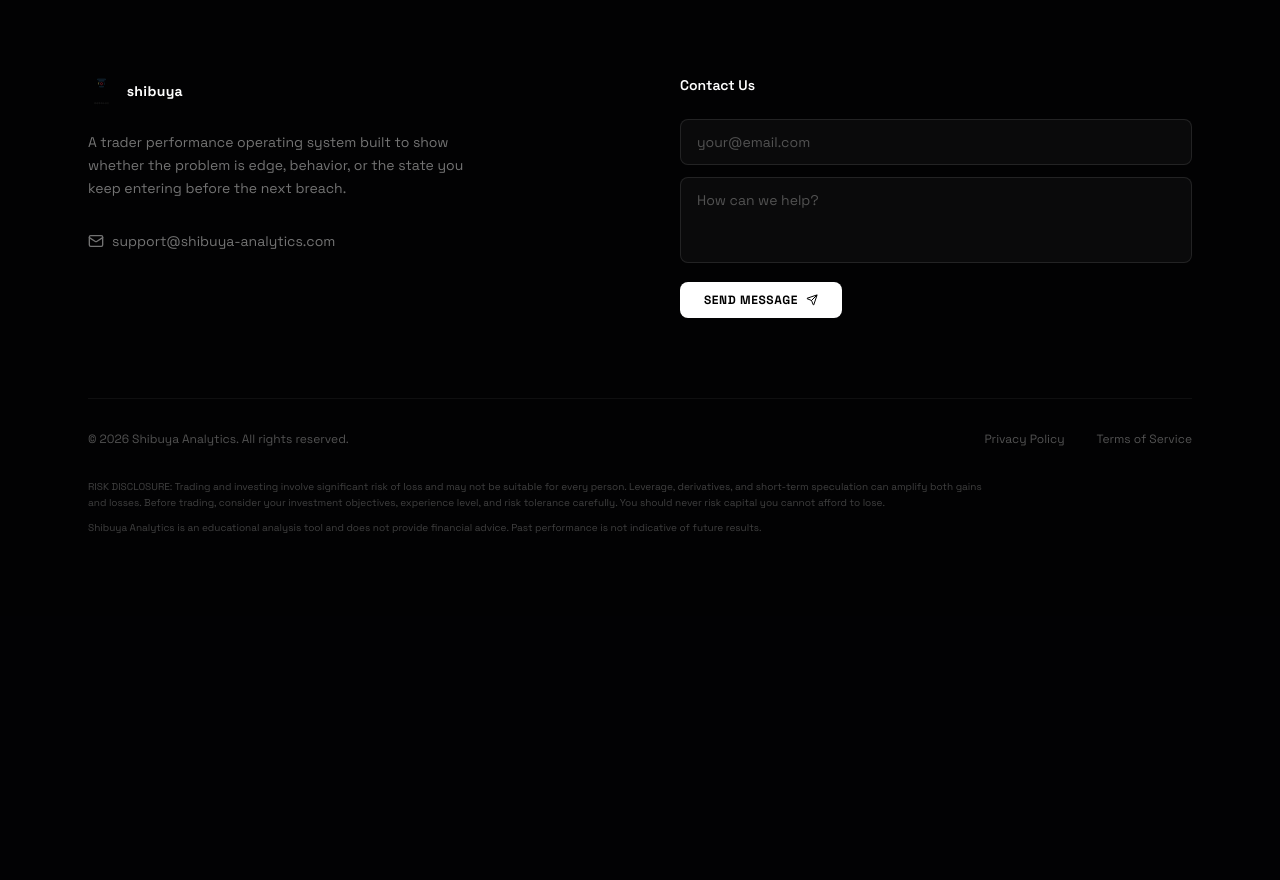
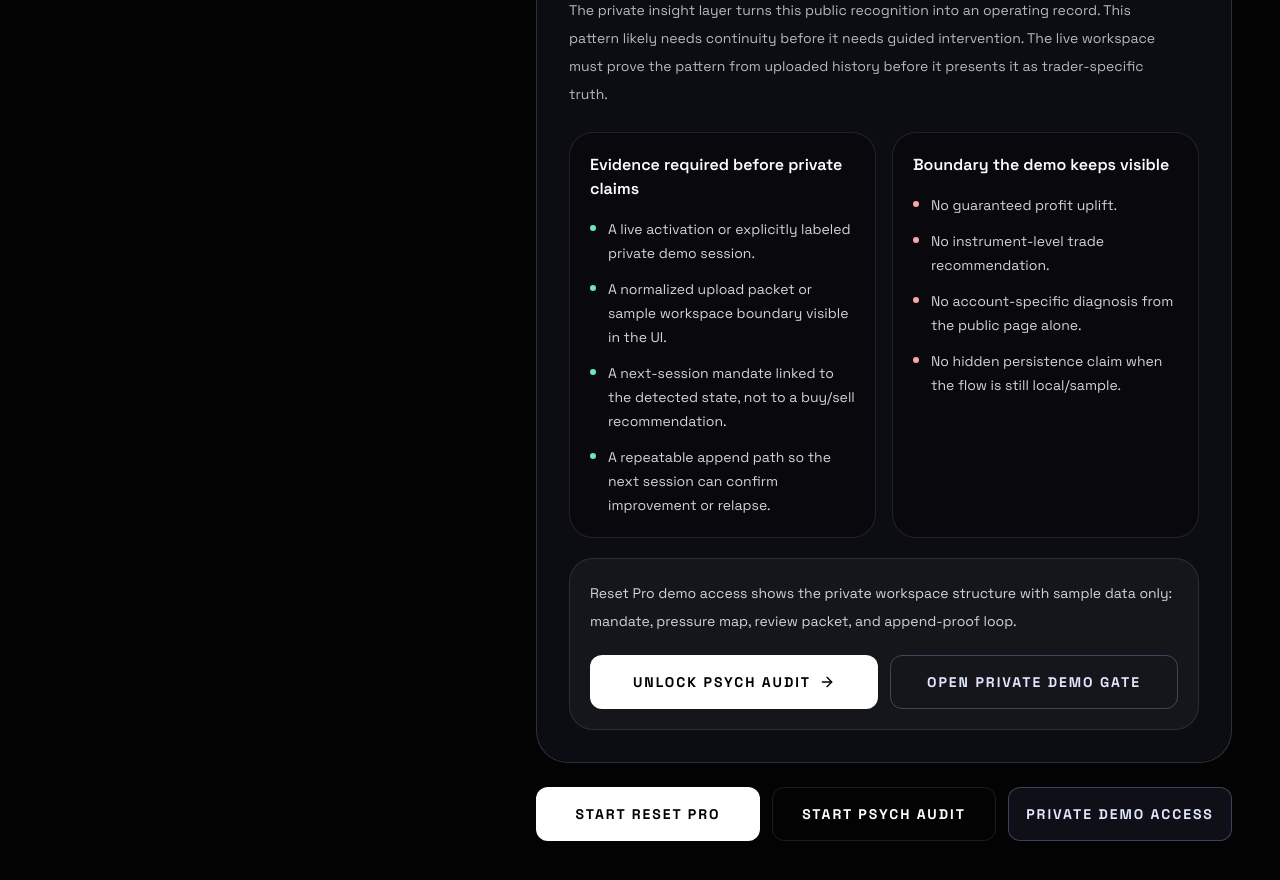
Before and after one commit to juninhogaucho/shibuya-analytics, a React (Vite) app: page /report/1 in a window 1280 px wide. Shown: the part 2900-3780 px from the top of the page. Before the commit the page ends 3516 px from the top, so only its background shows below. Built offline with nearby package versions, Linux system fonts and the light colour scheme; no server answers.

Commit message:
Add Shibuya private insight gate

```diff
--- a/src/lib/storyExperience.ts
+++ b/src/lib/storyExperience.ts
@@ -61,6 +61,15 @@ export interface RecommendedProductPath {
   cta: string
 }
 
+export interface PrivateInsightGate {
+  headline: string
+  body: string
+  primaryUnlock: string
+  demoPromise: string
+  evidenceRequired: string[]
+  refusesToClaim: string[]
+}
+
 export interface FreeReportPreview {
   reportId: string
   archetype: TraderArchetype
@@ -78,6 +87,7 @@ export interface FreeReportPreview {
     title: string
     body: string
   }>
+  privateInsightGate: PrivateInsightGate
   conversionLine: string
 }
 
@@ -530,8 +540,50 @@ export function buildFreeReportPreview(params: {
         body: 'How the fingerprint changes across repeated uploads instead of one isolated diagnosis.',
       },
     ],
+    privateInsightGate: buildPrivateInsightGate(archetype.id, dominantAxis.id, recommendedPath),
     conversionLine: `${recommendedPath.body} Unlock the live workspace when you want uploads, report artifacts, mandate history, and Reset Pro review state to persist.`,
   }
+}
+
+function buildPrivateInsightGate(
+  archetypeId: StoryArchetypeId,
+  axisId: FingerprintAxisId,
+  path: RecommendedProductPath,
+): PrivateInsightGate {
+  return {
+    headline: inferPrivateInsightHeadline(archetypeId, axisId),
+    body: `The private insight layer turns this public recognition into an operating record. ${path.body} The live workspace must prove the pattern from uploaded history before it presents it as trader-specific truth.`,
+    primaryUnlock: path.label,
+    demoPromise: 'Reset Pro demo access shows the private workspace structure with sample data only: mandate, pressure map, review packet, and append-proof loop.',
+    evidenceRequired: [
+      'A live activation or explicitly labeled private demo session.',
+      'A normalized upload packet or sample workspace boundary visible in the UI.',
+      'A next-session mandate linked to the detected state, not to a buy/sell recommendation.',
+      'A repeatable append path so the next session can confirm improvement or relapse.',
+    ],
+    refusesToClaim: [
+      'No guaranteed profit uplift.',
+      'No instrument-level trade recommendation.',
+      'No account-specific diagnosis from the public page alone.',
+      'No hidden persistence claim when the flow is still local/sample.',
+    ],
+  }
+}
+
+function inferPrivateInsightHeadline(archetypeId: StoryArchetypeId, axisId: FingerprintAxisId): string {
+  if (archetypeId === 'priya' || axisId === 'drawdown_pressure') {
+    return 'The private layer tests whether pressure changes the account before the breach.'
+  }
+
+  if (archetypeId === 'marco' || axisId === 'edge_decay') {
+    return 'The private layer separates real edge decay from ordinary variance.'
+  }
+
+  if (axisId === 'revenge_reentry' || axisId === 'size_escalation') {
+    return 'The private layer catches the moment one loss becomes a second decision.'
+  }
+
+  return 'The private layer turns recognition into a repeatable operating loop.'
 }
 
 function inferRecommendedProductPath(index: number, axisId: FingerprintAxisId): RecommendedProductPath {
--- a/src/pages/marketing/FreeReportPage.tsx
+++ b/src/pages/marketing/FreeReportPage.tsx
@@ -1,4 +1,4 @@
-import { Lock, UnlockKeyhole } from 'lucide-react'
+import { ArrowRight, Lock, ShieldCheck, UnlockKeyhole } from 'lucide-react'
 import { Link, useLocation, useParams } from 'react-router-dom'
 import { BehavioralFingerprint } from '../../components/landing/BehavioralFingerprint'
 import { addMarketToPath, getPlanForMarket, resolveMarket } from '../../lib/market'
@@ -134,6 +134,62 @@ export default function FreeReportPage() {
               </p>
             </section>
 
+            <section className="rounded-[2rem] border border-indigo-300/20 bg-indigo-300/[0.06] p-5 md:p-8">
+              <div className="mb-6 flex items-start justify-between gap-4">
+                <div>
+                  <p className="font-mono text-[10px] uppercase tracking-[0.22em] text-indigo-200">Private insight contract</p>
+                  <h2 className="mt-2 text-2xl font-semibold text-white">{report.privateInsightGate.headline}</h2>
+                  <p className="mt-4 text-sm leading-7 text-indigo-50/75">{report.privateInsightGate.body}</p>
+                </div>
+                <ShieldCheck className="mt-1 h-6 w-6 shrink-0 text-emerald-300" />
+              </div>
+
+              <div className="grid gap-4 lg:grid-cols-2">
+                <div className="rounded-3xl border border-white/10 bg-black/25 p-5">
+                  <h3 className="text-base font-semibold text-white">Evidence required before private claims</h3>
+                  <ul className="mt-4 space-y-3 text-sm leading-6 text-neutral-300">
+                    {report.privateInsightGate.evidenceRequired.map((item) => (
+                      <li key={item} className="flex gap-3">
+                        <span className="mt-2 h-1.5 w-1.5 shrink-0 rounded-full bg-emerald-300" />
+                        <span>{item}</span>
+                      </li>
+                    ))}
+                  </ul>
+                </div>
+
+                <div className="rounded-3xl border border-white/10 bg-black/25 p-5">
+                  <h3 className="text-base font-semibold text-white">Boundary the demo keeps visible</h3>
+                  <ul className="mt-4 space-y-3 text-sm leading-6 text-neutral-300">
+                    {report.privateInsightGate.refusesToClaim.map((item) => (
+                      <li key={item} className="flex gap-3">
+                        <span className="mt-2 h-1.5 w-1.5 shrink-0 rounded-full bg-rose-300" />
+                        <span>{item}</span>
+                      </li>
+                    ))}
+                  </ul>
+                </div>
+              </div>
+
+              <div className="mt-5 rounded-3xl border border-white/10 bg-white/[0.04] p-5">
+                <p className="text-sm leading-7 text-neutral-300">{report.privateInsightGate.demoPromise}</p>
+                <div className="mt-5 grid gap-3 sm:grid-cols-2">
+                  <Link
+                    to={addMarketToPath(`/checkout/${resetPlan.checkoutSlug}?source=private_insight_gate`, market)}
+                    className="inline-flex items-center justify-center gap-2 rounded-xl bg-white px-4 py-4 text-center text-sm font-black uppercase tracking-[0.14em] text-black transition hover:bg-indigo-200"
+                  >
+                    Unlock {report.privateInsightGate.primaryUnlock}
+                    <ArrowRight className="h-4 w-4" />
+                  </Link>
+                  <Link
+                    to={addMarketToPath('/private-demo', market)}
+                    className="inline-flex items-center justify-center rounded-xl border border-indigo-300/30 px-4 py-4 text-center text-sm font-black uppercase tracking-[0.14em] text-indigo-100 transition hover:border-indigo-200/50 hover:bg-indigo-300/[0.08]"
+                  >
+                    Open Private Demo Gate
+                  </Link>
+                </div>
+              </div>
+            </section>
+
             <section className="grid gap-3 md:grid-cols-3">
               <Link
                 to={addMarketToPath(`/checkout/${resetPlan.checkoutSlug}`, market)}
```
Also changed, not shown: 2 other files (tests, documents, lock files or other folders).
